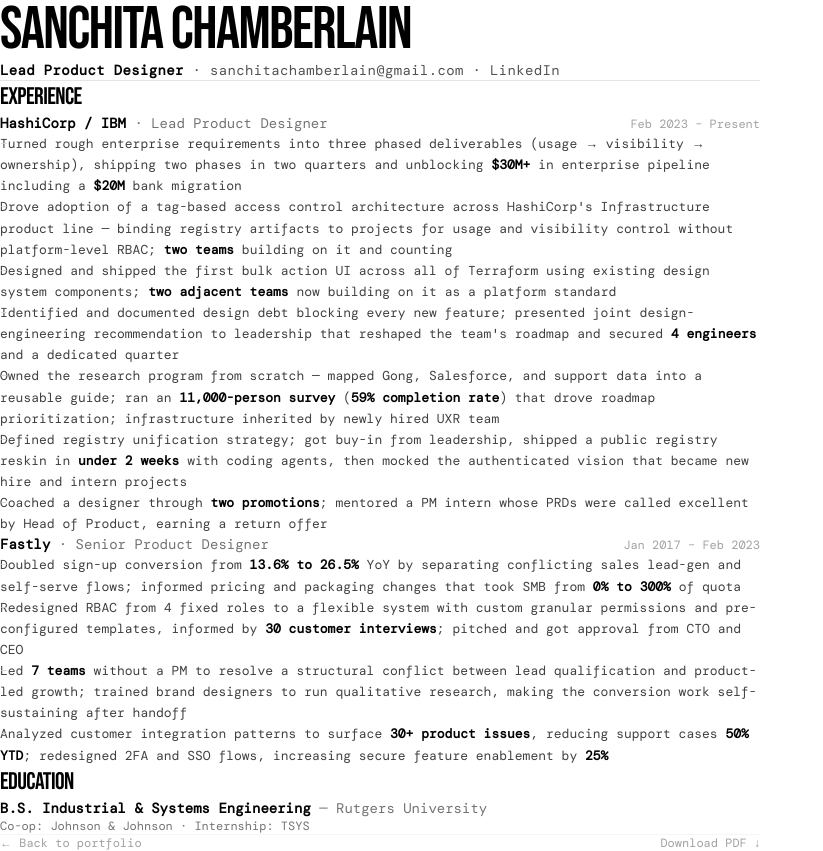
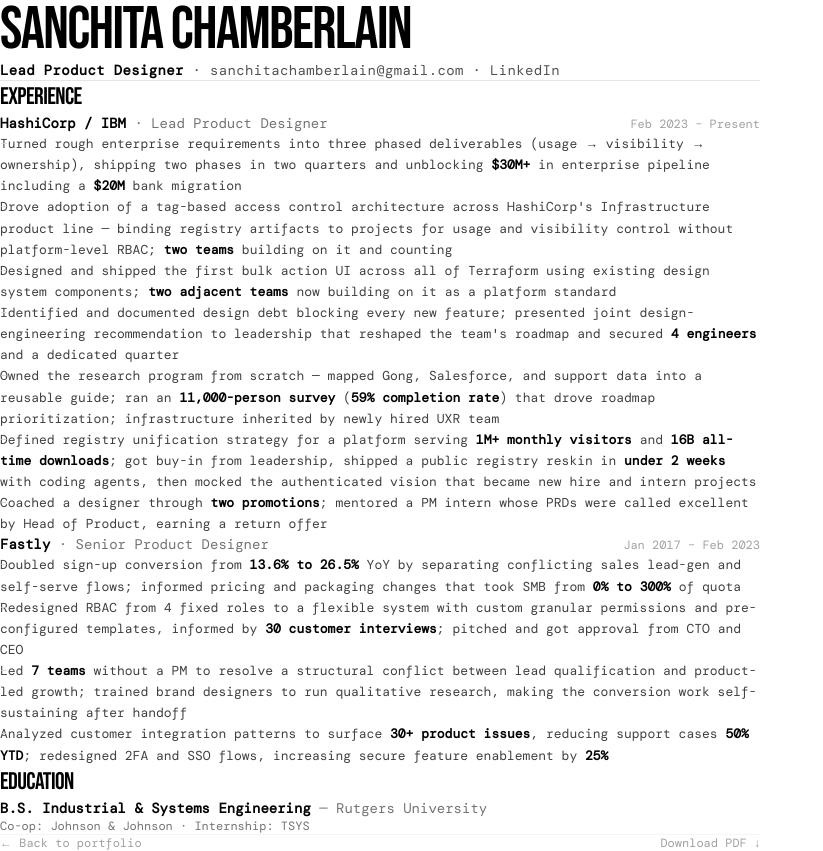
Before and after one commit to sanchitas/portfolio, a Next.js app: page /resume in a window 1280 px wide. Shown: the whole page, without its empty margins (0-823 px from the left). Built offline with nearby package versions, Linux system fonts and the light colour scheme; a web font is replaced by a local one.

Commit message:
Sync resume page with latest bullet updates and metrics

```diff
--- a/src/app/resume/page.tsx
+++ b/src/app/resume/page.tsx
@@ -90,7 +90,9 @@
                 prioritization; infrastructure inherited by newly hired UXR team
               </Li>
               <Li>
-                Defined registry unification strategy; got buy-in from leadership,
+                Defined registry unification strategy for a platform serving{" "}
+                <Metric>1M+ monthly visitors</Metric> and{" "}
+                <Metric>16B all-time downloads</Metric>; got buy-in from leadership,
                 shipped a public registry reskin in{" "}
                 <Metric>under 2 weeks</Metric> with coding agents, then mocked the
                 authenticated vision that became new hire and intern projects
```
